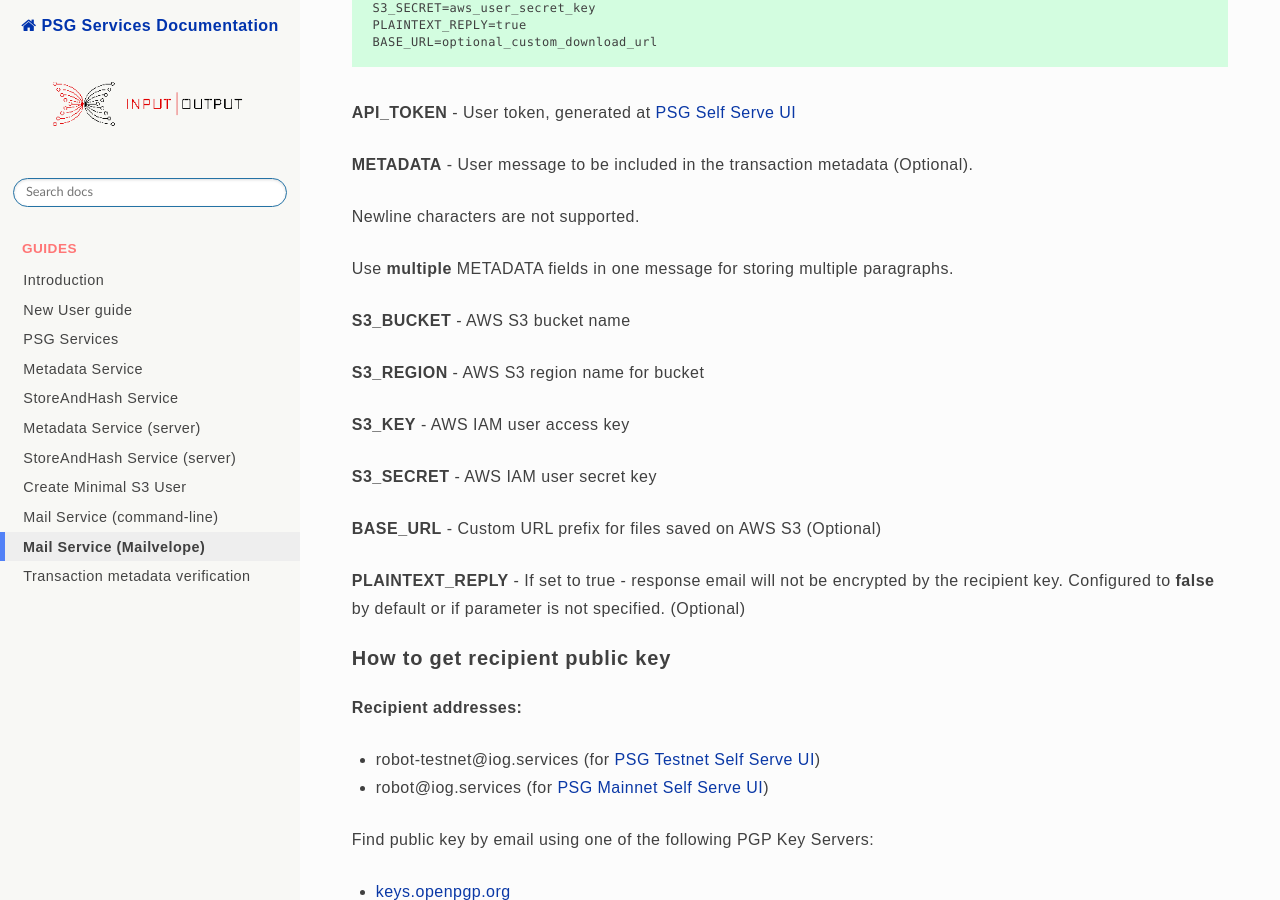
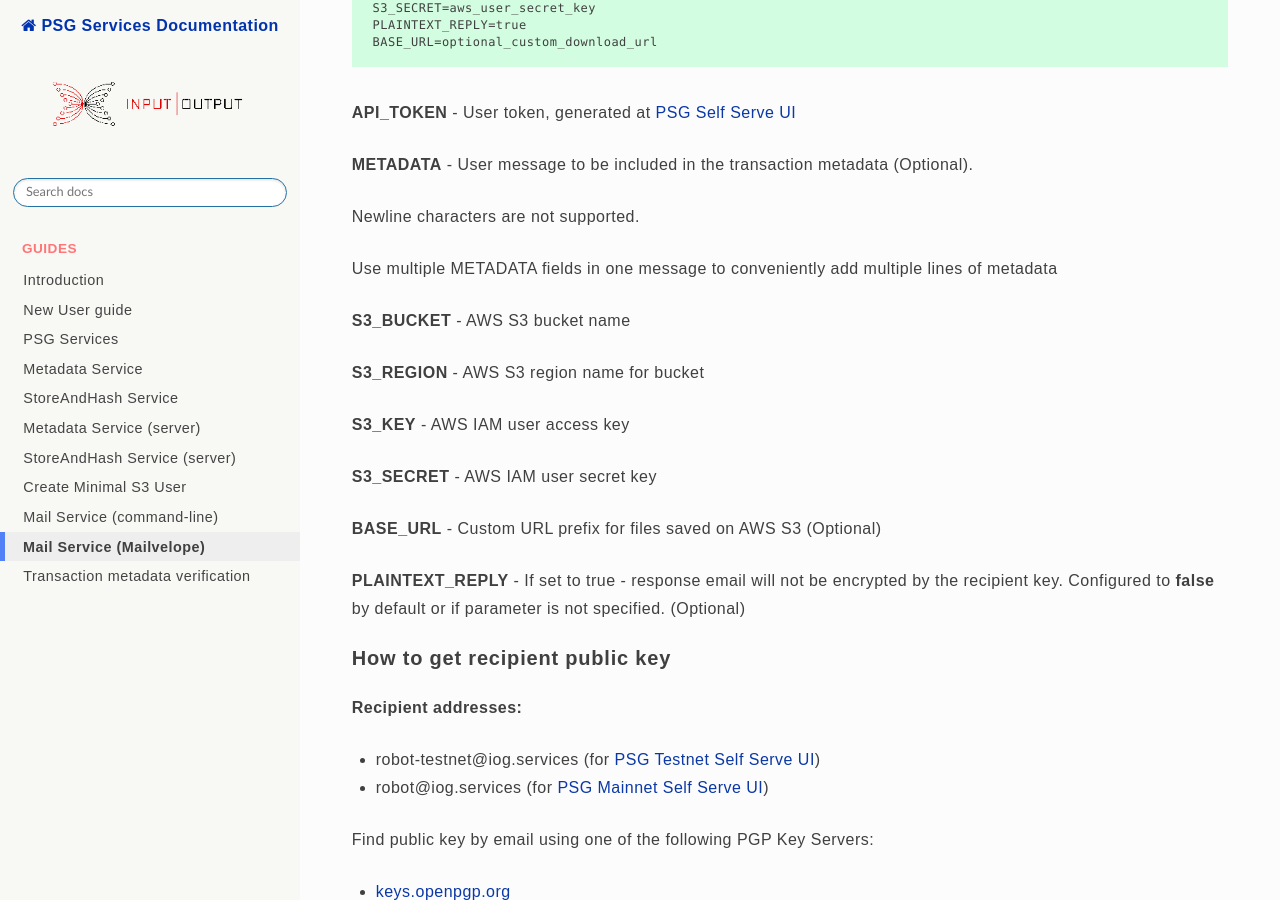
Before and after one commit to input-output-hk/PSG, a Sphinx documentation site: the page built from docs/source/guides/mail_service_guide_ui.md, in a window 1280 px wide and 900 px high, scrolled down 2380 px. Built offline with Sphinx 7.4.7 and the Read the Docs theme 2.0.0, drawn with Linux system fonts in a browser that asks for light colours; some web fonts are replaced.

Commit message:
Change multiple line description

```diff
--- a/docs/source/guides/mail_service_guide_ui.md
+++ b/docs/source/guides/mail_service_guide_ui.md
@@ -97,7 +97,7 @@
 
 Newline characters are not supported.
 
-Use **multiple** METADATA fields in one message for storing multiple paragraphs.
+Use multiple METADATA fields in one message to conveniently add multiple lines of metadata
 
 **S3_BUCKET** - AWS S3 bucket name
 
```
Also changed, not shown: docs/source/guides/mail_service_guide_gpg.md (+1 -1 lines).
